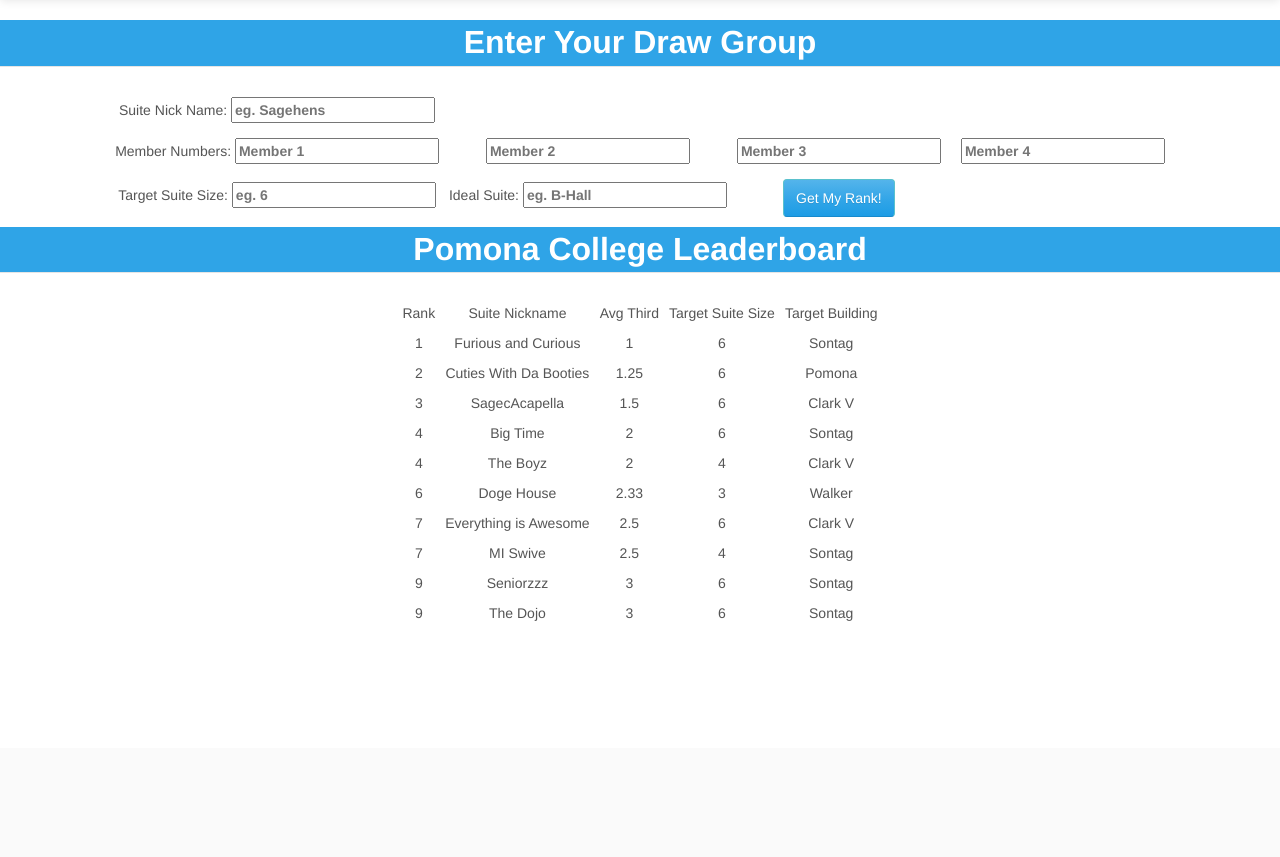
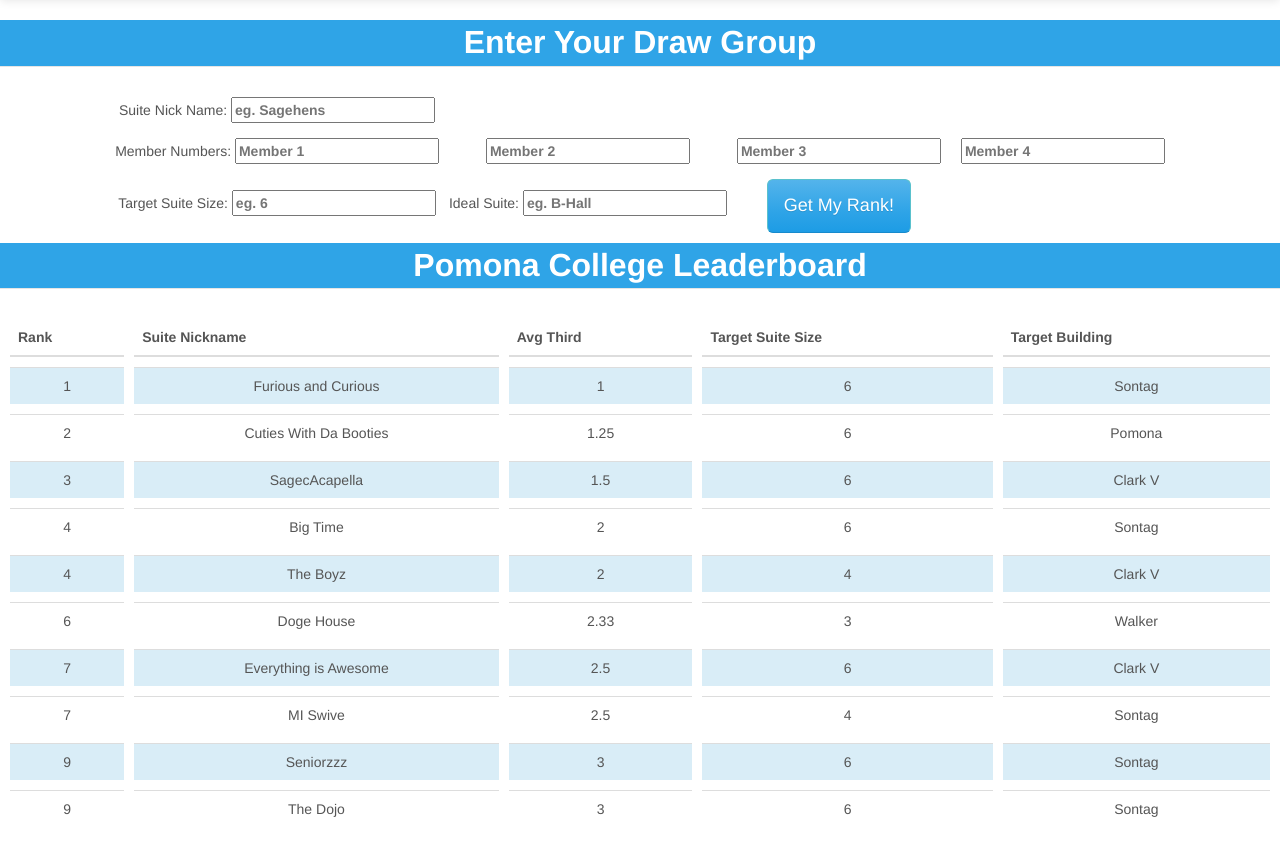
Before and after one commit to hugoesthere/tripping-archer, a Flask app: template templates/drawEntry.html in a window 1280 px wide. Shown: the part 52-909 px from the top of the page. Before the commit the page ends 673 px from the top, so only its background shows below. Run offline with Flask 2, Linux system fonts and the light colour scheme; the template is opened without the code that fills it, so the values that code supplies are empty.

Commit message:
more changes

```diff
--- a/templates/Styles/searchbox.css
+++ b/templates/Styles/searchbox.css
@@ -4,6 +4,10 @@
 	margin-left: auto;
 	margin-right: auto;
 
+}
+
+tr{
+	class="info";
 }
 caption{
 	background-color: :#2fa4e7;
--- a/templates/drawEntry.html
+++ b/templates/drawEntry.html
@@ -70,7 +70,7 @@
 
 <TD>
 
-<button type="submit" class="btn btn-primary">
+<button type="submit" class="btn btn-primary btn-lg">
 Get My Rank!
 </button>
 
@@ -85,16 +85,18 @@
 </form>
 
 <fieldset><legend><strong>Pomona College Leaderboard</strong></legend>
-	<table>
-
+	<table class="table table-striped table-hover">
+	<thead>
 		<tr>
-			<td>Rank</td>
-			<td>Suite Nickname</td>
-			<td>Avg Third</td>
-			<td>Target Suite Size</td>
-			<td>Target Building</td>
+			<th>Rank</th>
+			<th>Suite Nickname</th>
+			<th>Avg Third</th>
+			<th>Target Suite Size</th>
+			<th>Target Building</th>
 		</tr>
-		<tr>
+		</thead>
+		<tbody>
+		<tr class="info">
 			<td>1</td>
 			<td>Furious and Curious</td>
 			<td>1</td>
@@ -108,7 +110,7 @@
 			<td>6</td>
 			<td>Pomona</td>
 		</tr>
-		<tr>
+		<tr class="info">
 			<td>3</td>
 			<td>SagecAcapella</td>
 			<td>1.5</td>
@@ -122,7 +124,7 @@
 			<td>6</td>
 			<td>Sontag</td>
 		</tr>
-		<tr>
+		<tr class="info">
 			<td>4</td>
 			<td>The Boyz</td>
 			<td>2</td>
@@ -136,7 +138,7 @@
 			<td>3</td>
 			<td>Walker</td>
 		</tr>
-		<tr>
+		<tr class="info">
 			<td>7</td>
 			<td>Everything is Awesome</td>
 			<td>2.5</td>
@@ -150,7 +152,7 @@
 			<td>4</td>
 			<td>Sontag</td>
 		</tr>
-		<tr>
+		<tr class="info">
 			<td>9</td>
 			<td>Seniorzzz</td>
 			<td>3</td>
@@ -164,7 +166,7 @@
 			<td>6</td>
 			<td>Sontag</td>
 		</tr>
-
+		</tbody>
 	</table>
 	</fieldset>
 </body>
--- a/templates/searchbox.html
+++ b/templates/searchbox.html
@@ -120,7 +120,7 @@
 
 <table>
 <TR><TD>
-<button align="center" type="submit" class="btn btn-primary">
+<button align="center" type="submit" class="btn btn-primary btn-lg">
 Find Me A Dorm!
 </button></TD>
 </TR>
```
